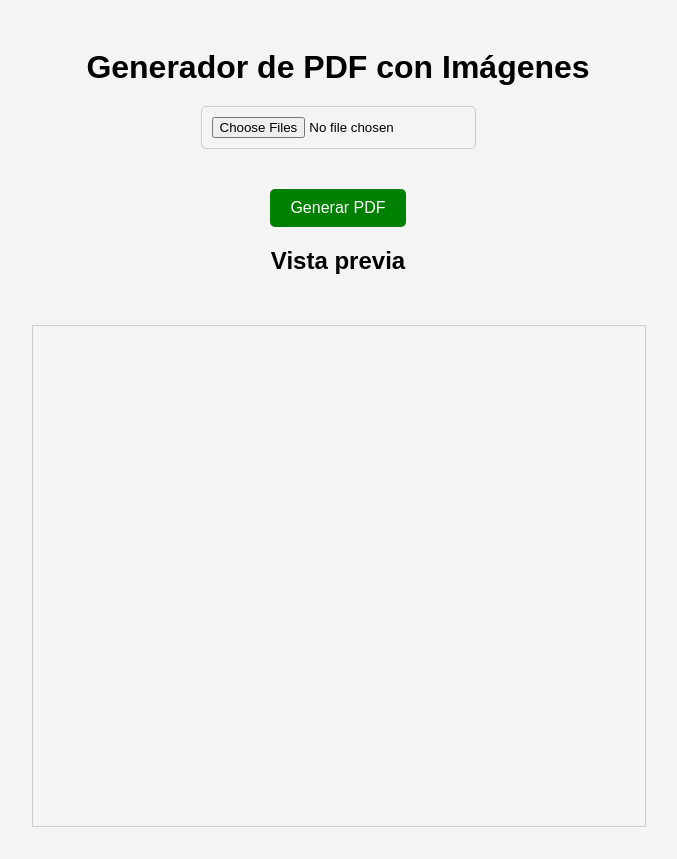
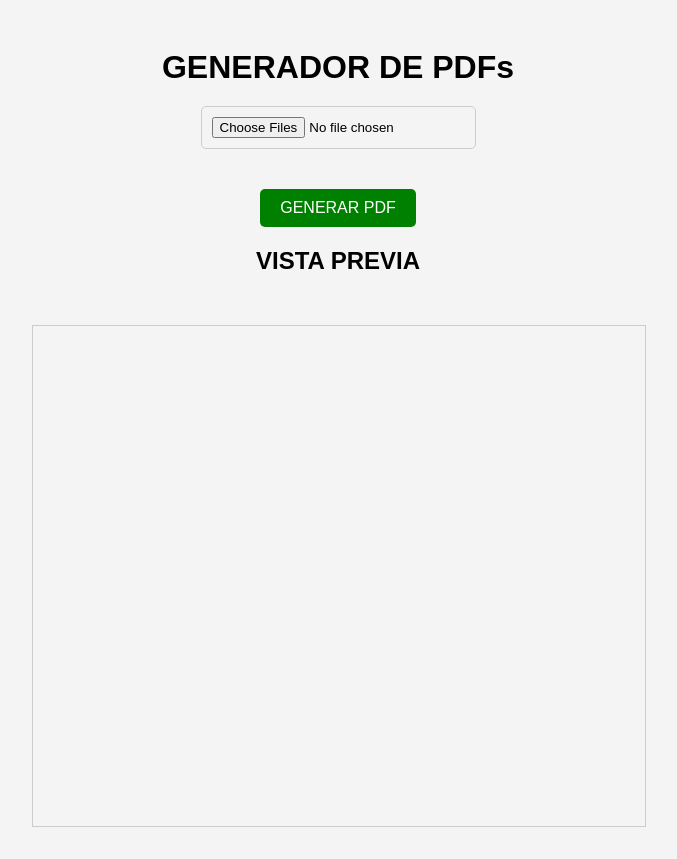
Before and after one commit to sebaswk/pdf, a plain HTML site: page index.html in a window 1280 px wide. Shown: the whole page, without its empty margins (302-979 px from the left). Drawn offline with nearby package versions, Linux system fonts and the light colour scheme.

Commit message:
Update index.html

```diff
--- a/index.html
+++ b/index.html
@@ -3,7 +3,7 @@
 <head>
   <meta charset="UTF-8">
   <meta name="viewport" content="width=device-width, initial-scale=1.0">
-  <title>Generador de PDF con Imágenes</title>
+  <title>Generar PDF</title>
   <link rel="stylesheet" href="style.css">
   <style>
     .centrado {
@@ -15,7 +15,7 @@
 </head>
 <body>
 
-  <h1>Generador de PDF con Imágenes</h1>
+  <h1>GENERADOR DE PDFs</h1>
 
   <!-- Input para seleccionar imágenes -->
   <input type="file" id="fileInput" multiple>
@@ -24,10 +24,10 @@
   <div id="imageContainer"></div>
 
   <!-- Botón para generar el PDF -->
-  <button id="generate">Generar PDF</button>
+  <button id="generate">GENERAR PDF</button>
 
   <div class="centrado">
-    <h2>Vista previa</h2>
+    <h2>VISTA PREVIA</h2>
     <iframe id="preview"></iframe>
   </div>
 
```
